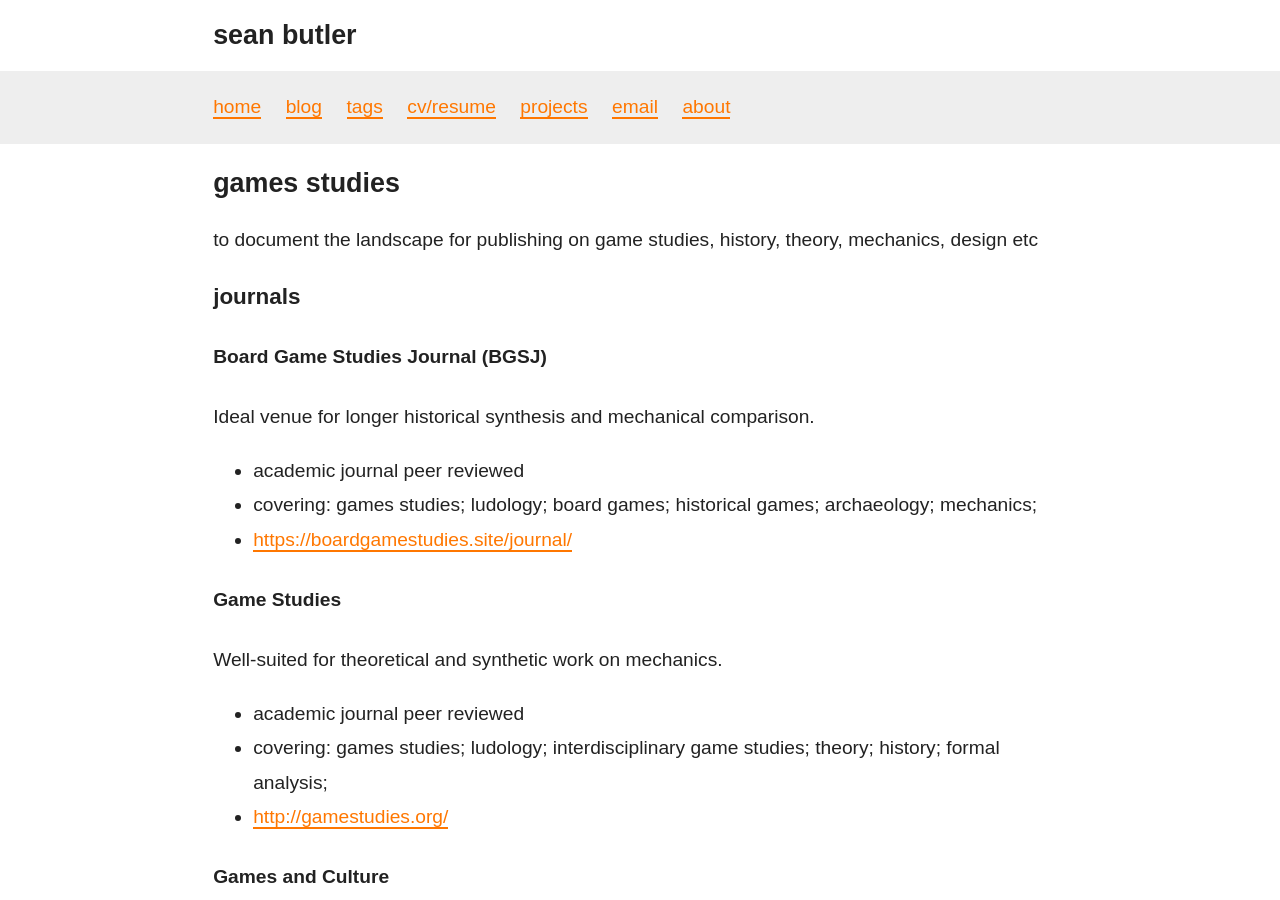
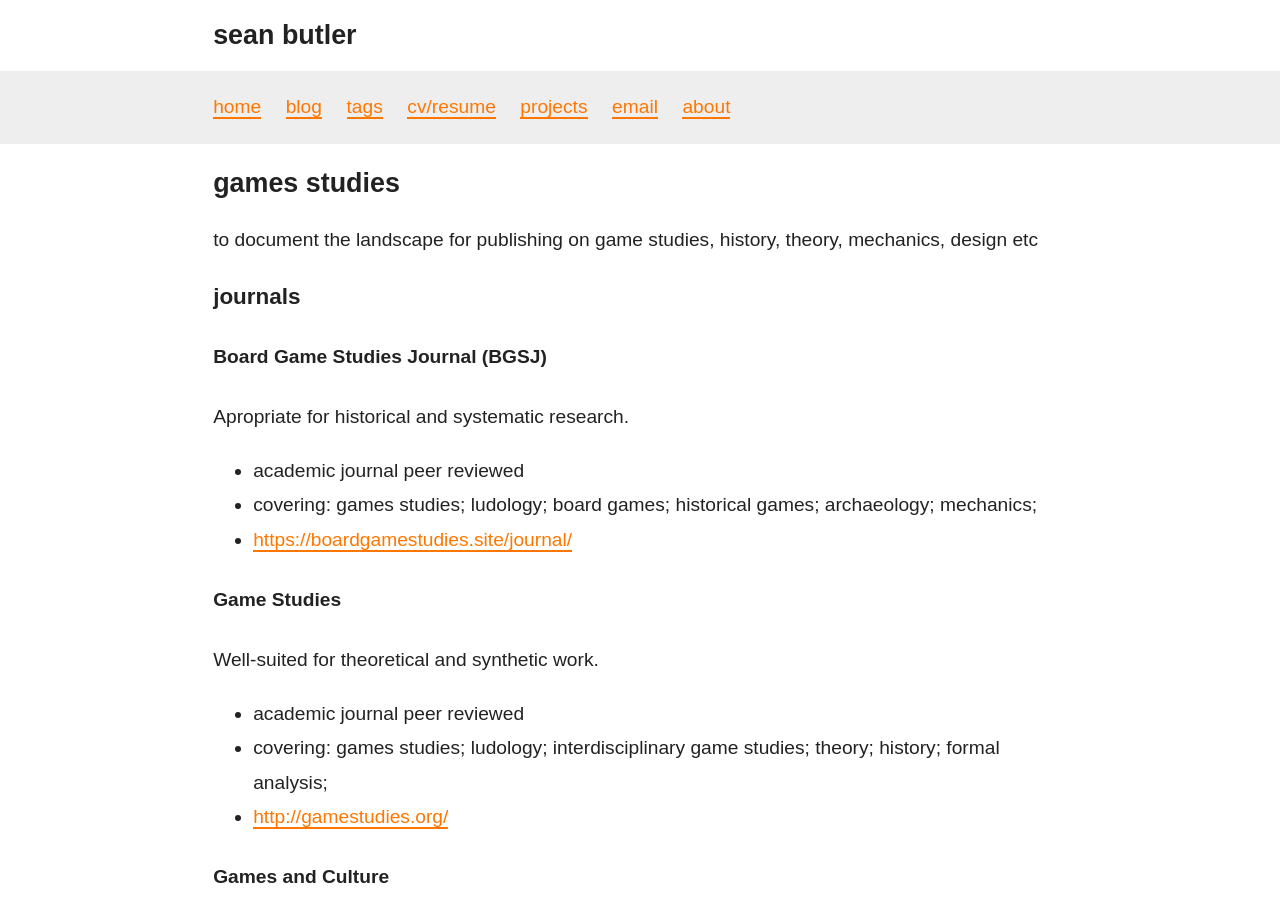
Before and after one commit to seanbutler/www.seanbutler.net, a Jekyll site: the page built from _projects/games-studies-landscape.md, in a window 1280 px wide and 900 px high. Built offline with Jekyll 4.4.1, drawn with Linux system fonts in a browser that asks for light colours.

Commit message:
tweak text

```diff
--- a/_data/games_studies.yml
+++ b/_data/games_studies.yml
@@ -12,7 +12,7 @@
     - historical games
     - archaeology
     - mechanics
-  notes: "Ideal venue for longer historical synthesis and mechanical comparison."
+  notes: "Apropriate for historical and systematic research."
   url: "https://boardgamestudies.site/journal/"
 
 
@@ -27,7 +27,7 @@
     - theory
     - history
     - formal analysis
-  notes: "Well-suited for theoretical and synthetic work on mechanics."
+  notes: "Well-suited for theoretical and synthetic work."
   url: "http://gamestudies.org/"
 
 
@@ -97,8 +97,6 @@
   notes: "Peer-reviewed; good for preliminary findings and networking."
   url: "https://digra.org/digra-conference/"
 
-
-
 - name: "British Digra"
   organization: "British Digital Games Research Association"
   format: "conference"
```
